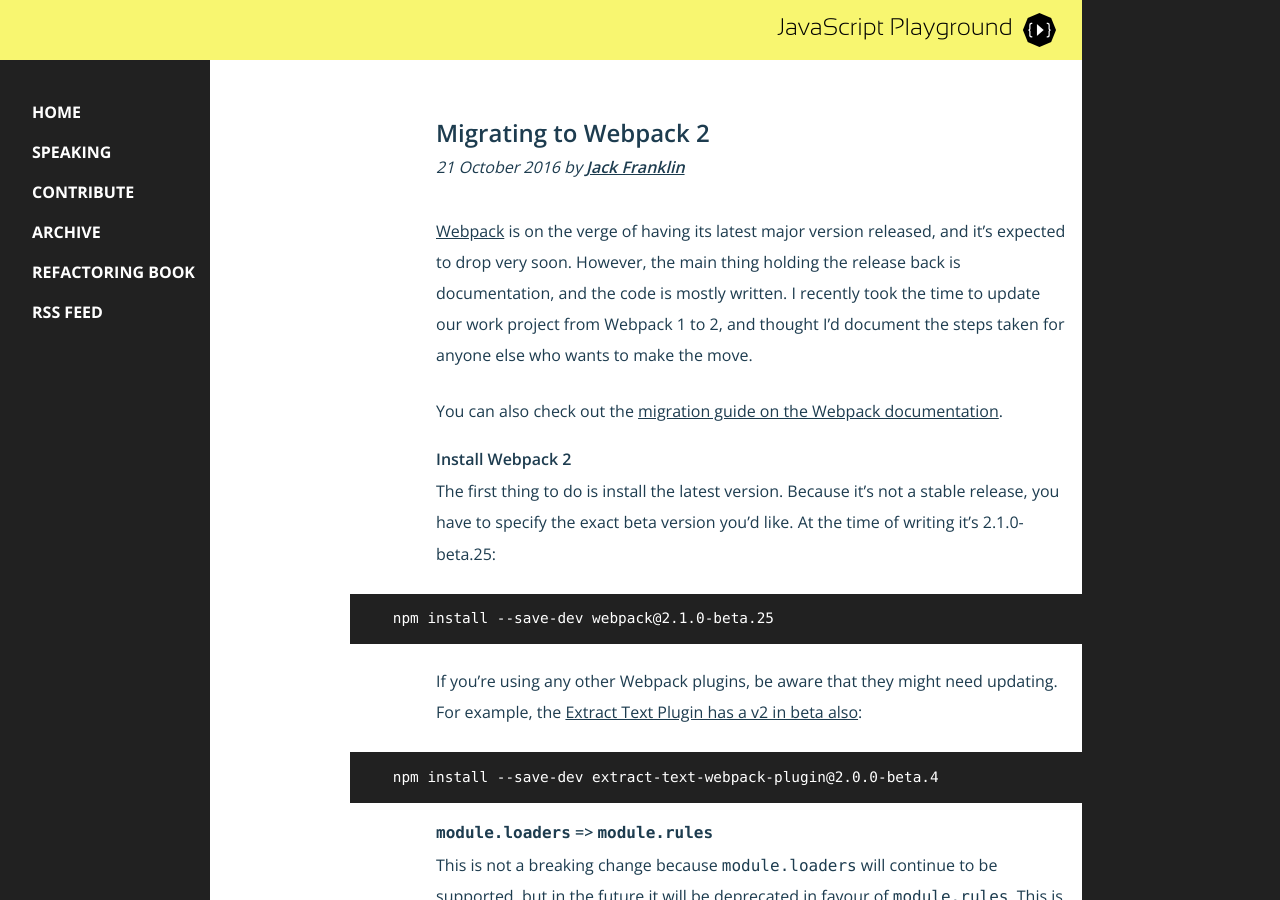
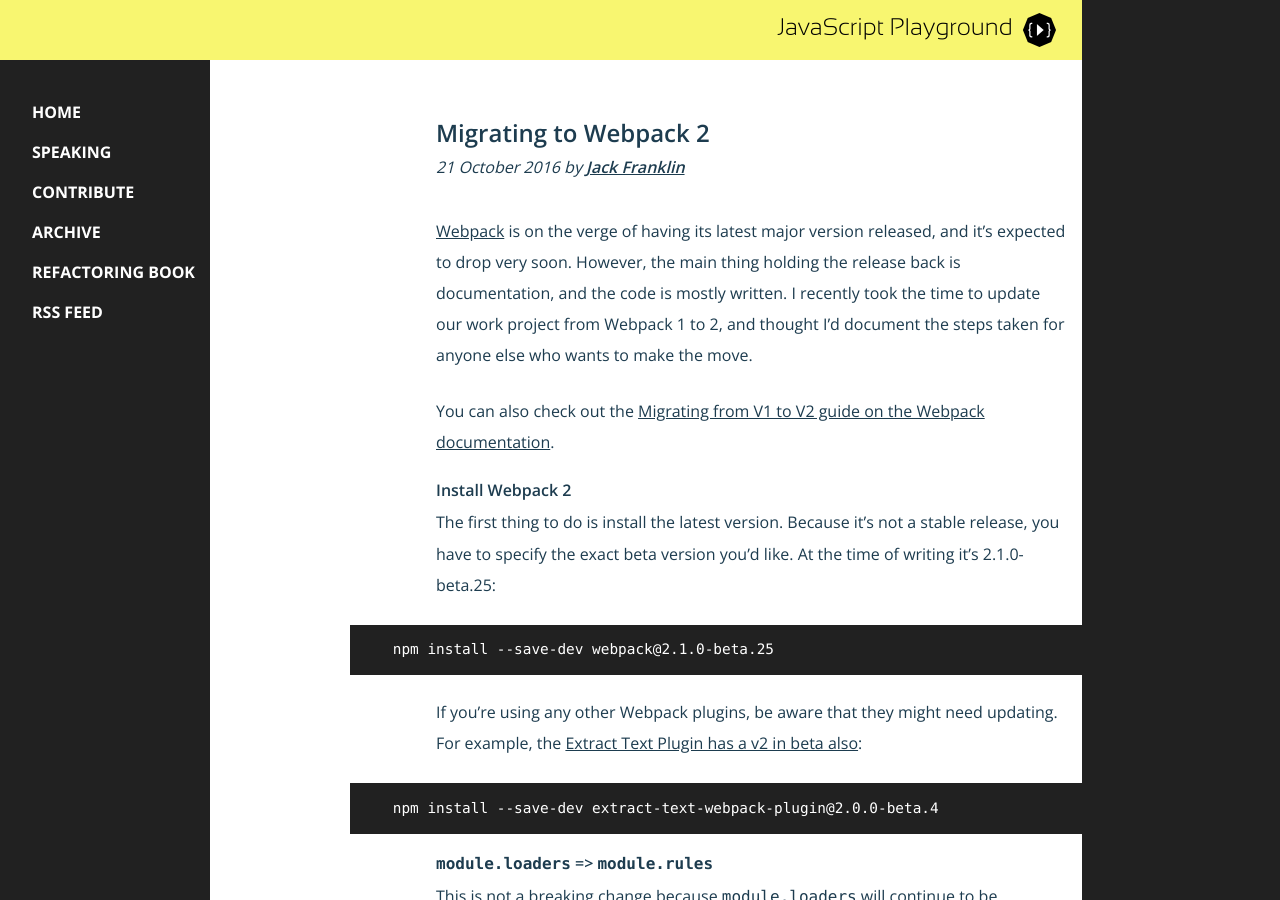
Before and after one commit to jackfranklin/javascriptplayground.com, a Jekyll site: the page built from _posts/2016-10-21-moving-to-webpack-2.md, in a window 1280 px wide and 900 px high. Built offline with Jekyll 4.4.1, drawn with Linux system fonts in a browser that asks for light colours; comment, search, counter and statistics services are not loaded.

Commit message:
Fix broken link to Webpack migration guide

```diff
--- a/_posts/2016-10-21-moving-to-webpack-2.md
+++ b/_posts/2016-10-21-moving-to-webpack-2.md
@@ -6,7 +6,7 @@ intro: I documented my experience updating a project from Webpack 1 to 2.
 
 [Webpack](http://webpack.js.org) is on the verge of having its latest major version released, and it's expected to drop very soon. However, the main thing holding the release back is documentation, and the code is mostly written. I recently took the time to update our work project from Webpack 1 to 2, and thought I'd document the steps taken for anyone else who wants to make the move.
 
-You can also check out the [migration guide on the Webpack documentation](https://webpack.js.org/how-to/upgrade-from-webpack-1/).
+You can also check out the [Migrating from V1 to V2 guide on the Webpack documentation](https://webpack.js.org/guides/migrating/).
 
 ## Install Webpack 2
 
```
